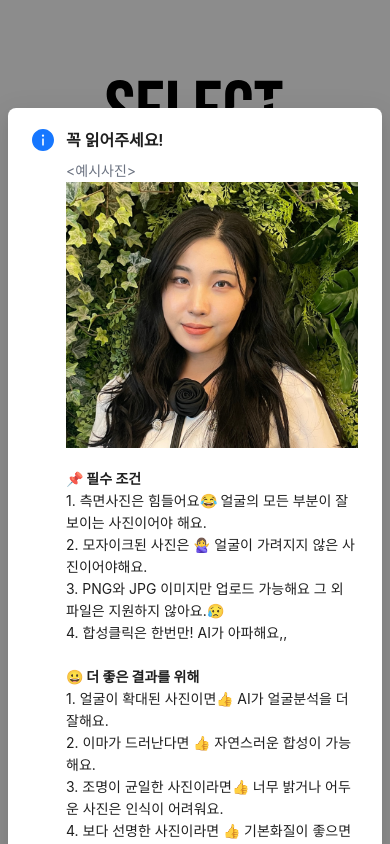
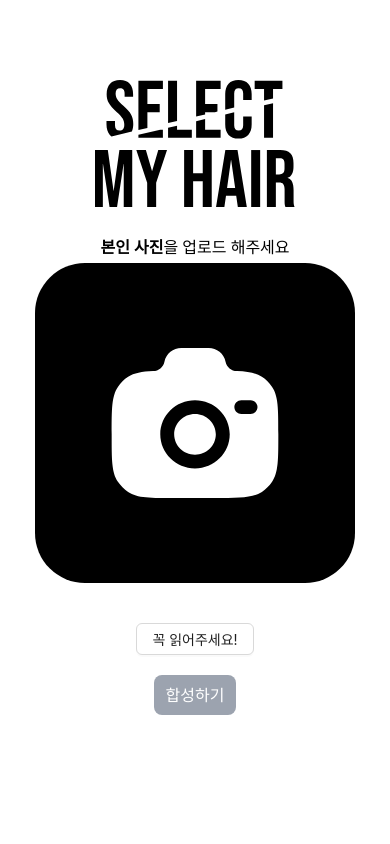
Before and after one commit to hairthon/hairthon_client, a Next.js app: page /upload in a window 390 px wide. Built offline with nearby package versions, Linux system fonts and the light colour scheme.

Commit message:
feat: 모바일대응

```diff
--- a/src/components/UploadImage.tsx
+++ b/src/components/UploadImage.tsx
@@ -93,7 +93,6 @@ export function UploadImage() {
       const imageUrl = URL.createObjectURL(blob);
       setImage(imageUrl);
     } catch (error) {
-      console.log("에러catch");
       console.error(error + "에러메시지");
     } finally {
       setIsLoading(false);
@@ -119,7 +118,7 @@ export function UploadImage() {
               3. PNG와 JPG 이미지만 업로드 가능해요 그 외 파일은 지원하지
               않아요.😥
             </p>
-            <p>4. 합성클릭은 한번만! AI가 아파해요,,</p>
+            <p>4. 합성클릭은 한번만! AI가 아파해요,,🤒</p>
             <br />
             <b>😀 더 좋은 결과를 위해</b>
             <p>1. 얼굴이 확대된 사진이면👍 AI가 얼굴분석을 더 잘해요.</p>
@@ -141,7 +140,7 @@ export function UploadImage() {
   };
 
   useEffect(() => {
-    info();
+    // info();
   }, []);
 
   const onChange = (e: RadioChangeEvent) => {
@@ -166,7 +165,7 @@ export function UploadImage() {
         </>
       )}
       <div className="flex items-center mt-7 gap-10">
-        <div className="flex gap-10 items-start justify-center">
+        <div className="flex gap-10 items-start justify-center flex-wrap">
           <div className="flex flex-col items-center">
             {query.mode === "analyze" && (
               <Radio.Group onChange={onChange} value={value} className="mb-5">
--- a/src/pages/faceshape/index.tsx
+++ b/src/pages/faceshape/index.tsx
@@ -6,7 +6,6 @@ import { useEffect, useState } from "react";
 
 export default function Result() {
   const [image, setImage] = useState("");
-  console.log("🚀 ~ file: index.tsx:9 ~ Result ~ image:", image);
   const [data, setData] = useState({
     heart_tri: 0,
     long: 0,
@@ -39,7 +38,7 @@ export default function Result() {
   }, []);
 
   return (
-    <main className={`flex flex-col items-center h-full bg-white py-10`}>
+    <main className={`flex flex-col items-center bg-white py-10 min-w-fit`}>
       <Image src={"/subtract.svg"} alt="logo" width={200} height={0} priority />
       <div className="relative">
         <Image
@@ -51,11 +50,11 @@ export default function Result() {
           priority
         />
       </div>
-      <p className="text-black mt-10 px-80 text-center">
+      <p className="text-black mt-10 text-center w-9/12">
         {maxKey && SHAPE[maxKey]}
       </p>
       <div className="mt-10">
-        <ul className="flex flex-col">
+        <ul className="flex flex-col w-inherit">
           {Object.entries(data).map(([key, value]) => {
             return (
               <li key={key} className="flex gap-3 mb-2">
```
